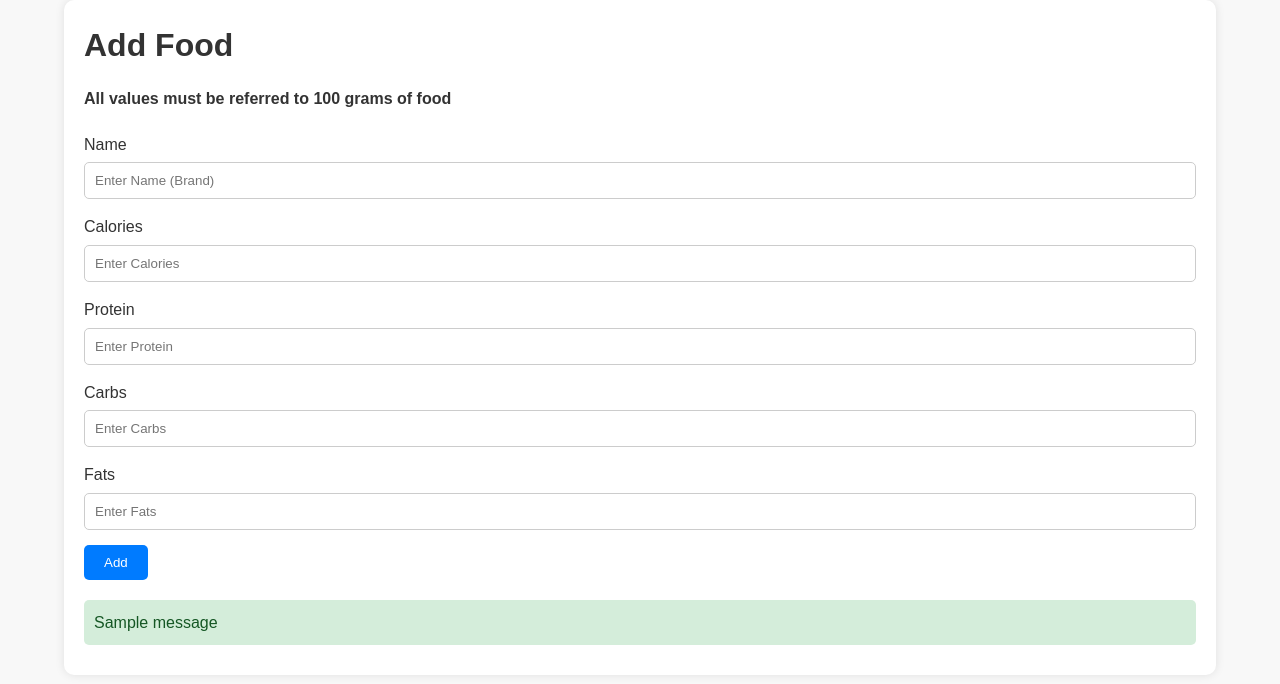
After one commit to rafvai/DietShopper, a Flask app: page /add-food in a window 1280 px wide. The commit adds this page. Shown: the top 684 px of the page. Run offline with Flask 3, Linux system fonts and the light colour scheme; a user stored in the database is signed in; one stand-in notice (Sample message) is shown.

Commit message:
Implemented add food feature

```diff
--- a/app/routes.py
+++ b/app/routes.py
@@ -181,10 +181,9 @@ def shopping_list():
 
     if request.method == 'GET':
         # select the dietplans available for that user and store in a variable
-        query = text("SELECT dietplan_id, name FROM DietPlans WHERE user_id = :userid")
-        dietplans = db.session.execute(query, {'userid': userid}).fetchall()
+        dietplans = DietPlans.query.filter_by(user_id = userid).all()
         # if the user hasn't any dietplan assigned
-        if len(dietplans) < 1:
+        if not dietplans:
             # return a message and a link to guide the user to add a diet plan
             message = ("You don't have any diet plan assigned, let's go add a new one!<br>"
                     f'<a href="{url_for("diet_plan")}">Add a Diet Plan</a>')
@@ -197,8 +196,9 @@ def shopping_list():
         dietPlan = request.form.get('dietPlan')
         if dietPlan:
             # for that diet plan store all of the food items with their relative quantity
-            shopping_list_query = text("SELECT Foods.name, Meals.quantity FROM Foods JOIN Meals ON Foods.food_id = Meals.food_id JOIN DietPlans ON DietPlans.dietplan_id = Meals.dietplan_id WHERE DietPlans.user_id = :userid AND DietPlans.dietplan_id = :dietplan")
-            items = db.session.execute(shopping_list_query, {'userid': userid, 'dietplan': dietPlan}).fetchall()
+            items = db.session.query(Foods.name, Meals.quantity).join(Meals, Foods.food_id == Meals.food_id).filter(
+                Meals.dietplan_id == dietPlan, DietPlans.user_id == userid).all()
+
             aggregate_items = {}
             for name, quantity in items:
                 # if the item is already in the shopping list, update the total amount, otherwise add the item and its quantity
@@ -246,12 +246,7 @@ def food_details(food_name):
         return render_template("food_details.html", food=food_properties, substitutes=substitutes)
 
     elif request.method == "POST":
-        # Here you can handle any form submissions or other POST request logic if needed
-        # For example, handling a form that adds a new substitute or updates food properties
-        pass  # Placeholder for POST request logic
-
-    # Fallback in case of invalid method
-    return redirect(url_for("main.shopping_list"))
+        pass
 
 
 @main.route("/diet-plan", methods=['GET', 'POST'])
@@ -400,6 +395,64 @@ def remove_diet():
 
     return redirect(url_for('main.diet_plan'))
 
+@main.route("/add-food", methods=['GET', 'POST'])
+@login_required
+def add_food():
+    """ Allow user to add food inside db """
+
+    if request.method == 'GET':
+        # Initialize an empty list to store column names
+        columns = []
+        # Use SQLAlchemy's inspector to get column names from the 'foods' table
+        inspector = inspect(db.engine)
+        # Retrieve all column names
+        for column_info in inspector.get_columns("Foods"):
+            column_name = column_info['name']  # Extract the column name
+            # Skip the primary key column
+            if column_name == "food_id":
+                continue
+            else:
+                columns.append(column_name.capitalize())
+
+        # Render the template with the column names
+        return render_template("add_food.html", columns=columns)
+
+
+    elif request.method == 'POST':
+        # Retrieve user inputs
+        name = request.form.get("Name")
+        calories = request.form.get("Calories")
+        protein = request.form.get("Protein")
+        carbs = request.form.get("Carbs")
+        fats = request.form.get("Fats")
+
+        # Check all fields are present
+        if not name or not calories or not protein or not carbs or not fats:
+            flash("You must fill all fields.", "error")
+            return redirect(url_for('main.add_food'))
+
+        try:
+            # Convert into column's accepted format
+            calories = int(calories)
+            protein = float(protein)
+            carbs = float(carbs)
+            fats = float(fats)
+        except ValueError:
+            flash("All values must be of a correct format", "error")
+            return redirect(url_for('main.add_food'))
+
+        # Crea una nuova istanza di Foods
+        new_food = Foods(name=name, calories=calories, protein=protein, carbs=carbs, fats=fats)
+
+        # Aggiungi e commit il nuovo record al database
+        db.session.add(new_food)
+        db.session.commit()
+
+        # Flash messaggio di successo
+        flash("The food has been added succesfully!", "food added successfully")
+
+        return redirect(url_for('main.add_food'))
+
 @main.route("/measurements", methods=['GET', 'POST'])
 @login_required
 def measurements():
--- /dev/null
+++ b/app/templates/add_food.html
@@ -0,0 +1,40 @@
+<!DOCTYPE html>
+<html lang="en">
+<head>
+    <meta charset="UTF-8">
+    <meta name="viewport" content="width=device-width, initial-scale=1.0">
+    <title>Add Food</title>
+    <link rel="stylesheet" href="{{ url_for('static', filename='styles.css') }}">
+</head>
+<body>
+    <div class="container">
+        <h1>Add Food</h1>
+        <h4>All values must be referred to 100 grams of food</h4>
+
+        <form action="/add-food" method="POST">
+            {% for column in columns %}
+                <div class="form-group">
+                    <label for="{{ column }}">{{ column }}</label>
+                    {% if column == 'Name' %}
+                        <input type="text" id="{{ column }}" name="{{ column }}" placeholder="Enter {{ column }} (Brand)" required>
+                    {% else %}
+                        <input type="number" id="{{ column }}" name="{{ column }}" placeholder="Enter {{ column }}" required>
+                    {% endif %}
+                </div>
+            {% endfor %}
+            <button type="submit" class="btn btn-primary">Add</button>
+        </form>
+
+        <!-- Flash messages -->
+        {% with messages = get_flashed_messages(with_categories=true) %}
+            {% if messages %}
+                {% for category, message in messages %}
+                    <div class="alert alert-{{ category }}">
+                        {{ message }}
+                    </div>
+                {% endfor %}
+            {% endif %}
+        {% endwith %}
+    </div>
+</body>
+</html>
--- a/app/templates/diet_plan.html
+++ b/app/templates/diet_plan.html
@@ -80,6 +80,8 @@
     <div class="links">
         <a href="{{ url_for('main.add_diet') }}">Add a new diet plan</a>
         <br>
+        <a href="{{ url_for('main.add_food') }}">Add a new food</a>
+        <br>
         <a href="{{ url_for('main.remove_diet') }}">Remove diet plan</a>
         <br>
         <a href="{{ url_for('main.index') }}">Back to Home</a>
--- a/app/templates/food_details.html
+++ b/app/templates/food_details.html
@@ -23,6 +23,7 @@
 
         <section>
             <h2>Substitute Products:</h2>
+            <br>
             {% if substitutes %}
                 <ul class="substitute-list">
                     {% for substitute in substitutes %}
```
Also changed, not shown: ultimate.db, 1 other file.
